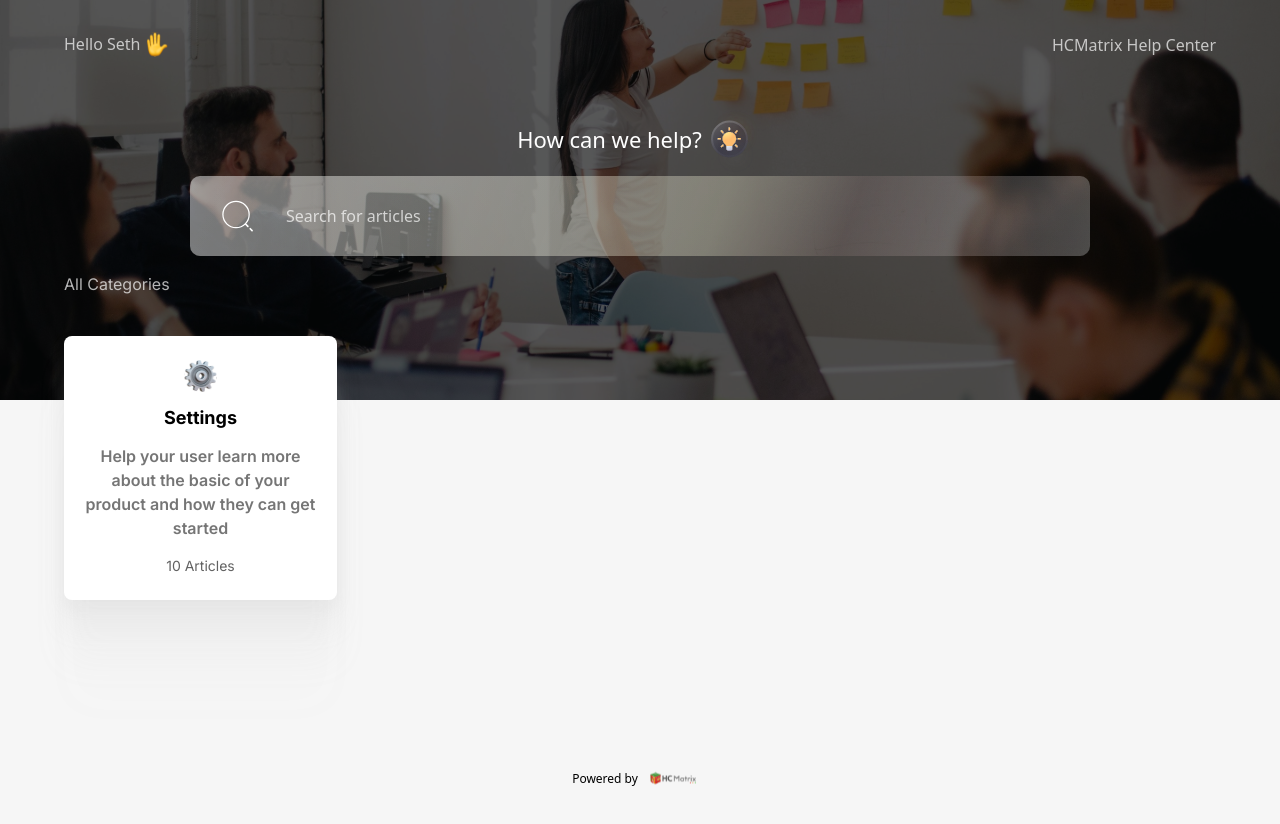
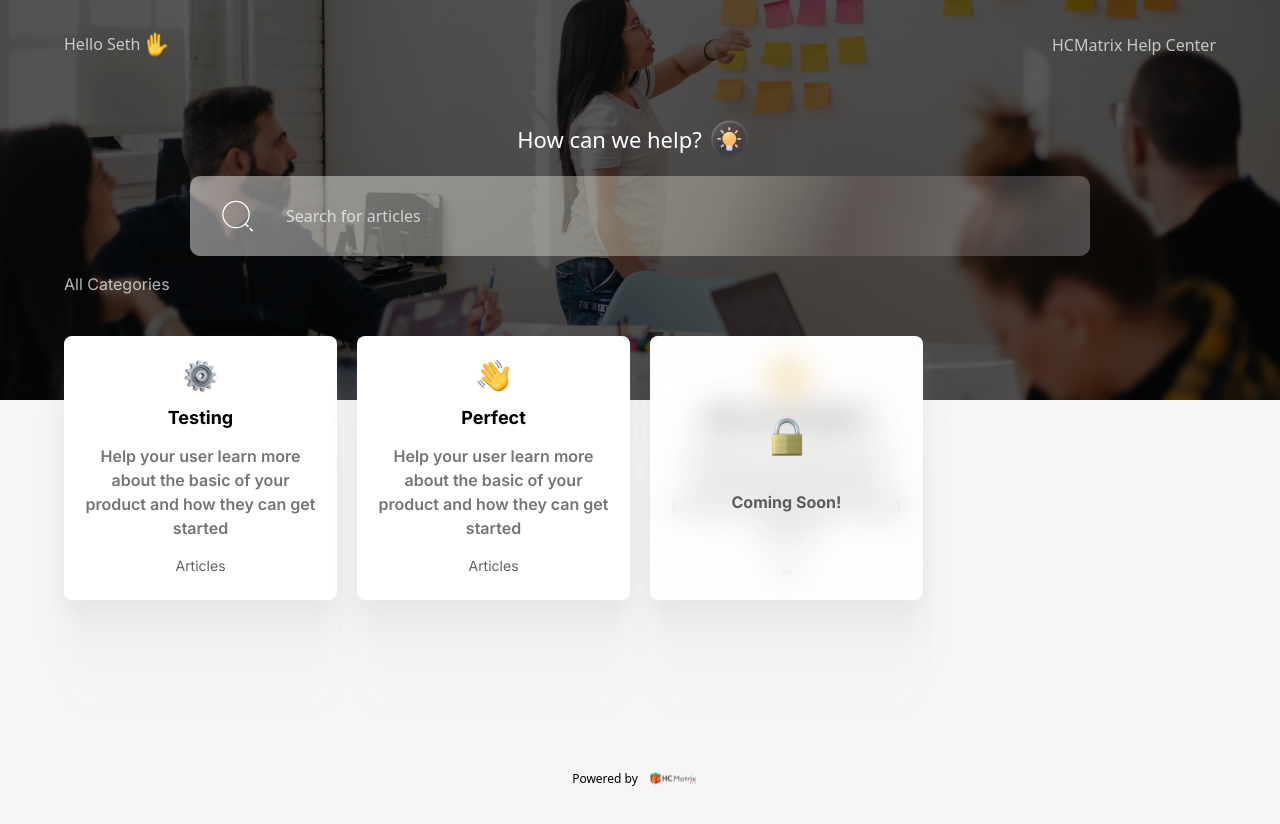
Before and after one commit to Olubukola-Martins/HCMatrix-UserGuide, a React (Vite) app: page / in a window 1280 px wide. Shown: the top 824 px of the page. Built offline with nearby package versions, Linux system fonts and the light colour scheme.

Commit message:
subcategory handling solved

```diff
--- a/src/App.jsx
+++ b/src/App.jsx
@@ -17,7 +17,7 @@ const App = () => {
             <Route path=":id" Component={SubCategories} />
 
             {/* This is for the Articles */}
-            <Route path=":id/:articles" Component={Articles} />
+            <Route path=":id/:category" Component={Articles} />
 
             {/* This is for the content of the article */}
             <Route path=":id/:articles/:article" Component={ArticleContainer}>
--- a/src/Sections/Articles.jsx
+++ b/src/Sections/Articles.jsx
@@ -7,48 +7,37 @@ import {
 } from "../components";
 import { useParams } from "react-router-dom";
 // import { categories } from "../data/data";
-
-import { categoryData } from "../data/data3";
+// import { categoryData } from "../data/data3";
 
 const Articles = () => {
   const { id, articles } = useParams();
-
-  const data = categoryData
-    .find((category) => {
-      return category.pageTitle === id;
-    })
-    .categories.find((item) => {
-      return item.categoryName === articles;
-    }).subCategories;
-
-  console.log(data);
-
-  const article = [];
+  console.log("this was called");
 
   return (
-    <Container>
-      <NavMenu articles={articles} />
-      <SectionContainer>
-        <header className="flex justify-between">
-          <Back home={true} />
-          <span className="text-sm text-customGray-semiDark">
-            {data.length} Articles
-          </span>
-        </header>
-        <div className="grid grid-cols-2 gap-5 mt-8">
-          {data.map((item, index) => {
-            return (
-              <Card
-                key={index}
-                name={item.subCategoryName}
-                description={item.subCategoryDescription}
-                data={item.article}
-              />
-            );
-          })}
-        </div>
-      </SectionContainer>
-    </Container>
+    <div>Articles</div>
+    // <Container>
+    //   <NavMenu articles={articles} />
+    //   <SectionContainer>
+    //     <header className="flex justify-between">
+    //       <Back home={true} />
+    //       <span className="text-sm text-customGray-semiDark">
+    //         {data.length} Articles
+    //       </span>
+    //     </header>
+    //     <div className="grid grid-cols-2 gap-5 mt-8">
+    //       {data.map((item, index) => {
+    //         return (
+    //           <Card
+    //             key={index}
+    //             name={item.subCategoryName}
+    //             description={item.subCategoryDescription}
+    //             data={item.article}
+    //           />
+    //         );
+    //       })}
+    //     </div>
+    //   </SectionContainer>
+    // </Container>
   );
 };
 export default Articles;
--- a/src/Sections/Category.jsx
+++ b/src/Sections/Category.jsx
@@ -1,14 +1,15 @@
 import { CategoryCard, Container, NavMenu } from "../components";
 // import { categories } from "../data/data";
-import { categoryData } from "../data/data3";
+// import { categoryData } from "../data/data3";
+import { categories } from "../data/new";
 
 const Category = () => {
   return (
     <Container>
       <NavMenu />
       <div className="grid lg:grid-cols-4 md:grid-cols-3 grid-cols-2 gap-5">
-        {categoryData.map((category) => {
-          return <CategoryCard key={category.pageTitle} category={category} />;
+        {categories.map((category, index) => {
+          return <CategoryCard key={index} category={category} />;
         })}
       </div>
     </Container>
--- a/src/Sections/SubCategories.jsx
+++ b/src/Sections/SubCategories.jsx
@@ -5,17 +5,33 @@ import {
   Back,
   Card,
 } from "../components";
-import { useParams } from "react-router-dom";
-import { categoryData } from "../data/data3";
+import { useParams, useNavigate } from "react-router-dom";
+import { categories } from "../data/new";
+import { useEffect, useState, useLayoutEffect } from "react";
 
 const SubCategories = () => {
   const { id } = useParams();
+  const navigate = useNavigate();
+  const [articleRoute, setArticleRoute] = useState("article");
 
-  const data = categoryData.find((category) => {
-    return category.pageTitle === id;
+  const data = categories.find((category) => {
+    return category.title === id;
   });
 
-  const { categories } = data;
+  const { subCategories } = data;
+
+  console.log(subCategories);
+
+  if (!subCategories) {
+    return navigate(`/${id}/${articleRoute}`);
+  }
+
+  useLayoutEffect(() => {
+    if (!subCategories) {
+      console.log("worked fine");
+      navigate(`/${id}/${articleRoute}`);
+    }
+  }, [subCategories, navigate, id, articleRoute]);
 
   const articles = [];
   return (
@@ -25,24 +41,24 @@ const SubCategories = () => {
         <header className="flex justify-between">
           <Back home={true} />
           <span className="text-sm text-customGray-semiDark">
-            <span>{categories.length}</span>
+            <span>{subCategories?.length}</span>
             <span className="ml-2">
-              {categories.length < 2 ? "Category" : "Categories"}
+              {subCategories?.length < 2 ? "Category" : "Categories"}
             </span>
           </span>
         </header>
         <div className="grid grid-cols-2 gap-5 mt-8">
-          {categories.map((item, index) => {
-            const name = item.categoryName;
-            const description = item.categoryDescription;
+          {subCategories.map((item, index) => {
+            const { title, description } = item;
             return (
-              <Card
-                key={index}
-                data={item}
-                categoryId={id}
-                name={name}
-                description={description}
-              />
+              <div key={index}>title</div>
+              // <Card
+              //   key={index}
+              //   data={item}
+              //   categoryId={id}
+              //   name={name}
+              //   description={description}
+              // />
             );
           })}
         </div>
--- a/src/components/CategoryCard.jsx
+++ b/src/components/CategoryCard.jsx
@@ -1,6 +1,7 @@
 import { Link } from "react-router-dom";
 import { wavingHand, lock } from "../assets/categories";
 import { Articles } from "../sections";
+import { useNavigate } from "react-router-dom";
 
 const placeHolder = {
   svg: wavingHand,
@@ -11,34 +12,40 @@ const placeHolder = {
 };
 
 const CategoryCard = ({ category }) => {
-  const {
-    svg,
-    pageTitle,
-    articles,
-    status,
-    pageDescription,
-    categories,
-    articleNo,
-  } = category;
+  const navigate = useNavigate();
+
+  const { svg, title, description, articlesNo, status, subCategories } =
+    category;
 
   // const array = articles ? articles : categories;
 
-  const icon = svg;
+  // const icon = svg;
+
+  const navigating = (sub) => {
+    if (!sub) {
+      navigate(`${title}/articles`);
+      return;
+    }
+    navigate(`${title}`);
+  };
 
   if (status === "active") {
     return (
       <div className="rounded-lg  bg-white px-4 py-6 customShadow box-border h-[16.5rem] flex flex-col items-center">
-        <img src={icon} className="h-8 mb-3" alt="" />
+        <img src={svg} className="h-8 mb-3" alt="" />
 
-        <Link to={`${articles ? `${pageTitle}` : `/categories/${pageTitle}`}`}>
-          <h3 className="text-lg font-bold mb-3">{pageTitle}</h3>
-        </Link>
+        <h3
+          className="text-lg font-bold mb-3"
+          onClick={() => navigating(subCategories)}
+        >
+          {title}
+        </h3>
 
         <p className="text-center text-customGray-light font-semibold mb-4">
-          {pageDescription}
+          {description}
         </p>
         <span className="text-sm text-customGray-semiDark">
-          {articleNo} Articles
+          {articlesNo} Articles
         </span>
       </div>
     );
--- /dev/null
+++ b/src/data/new.js
@@ -0,0 +1,123 @@
+// import { SubCategories } from "../sections";
+import {
+  wavingHand,
+  gear,
+  file,
+  clipBoard,
+  moneyBag,
+  briefCase,
+  alarmClock,
+} from "../assets/categories";
+
+const categories = [
+  {
+    svg: gear,
+    title: "Testing",
+    description:
+      "Help your user learn more about the basic of your product and how they can get started",
+    status: "active",
+    articles: [
+      {
+        title: "Organization Settings Article",
+        description: "learn about how to create an account",
+        subCategories: "Organization Settings",
+      },
+      {
+        title: "Performance Settings Article",
+        description: "learn about how to create an account",
+        subCategories: "Performance Settings",
+      },
+      {
+        title: "General Settings Article",
+        description: "learn about how to create an account",
+        subCategories: "General Settings",
+      },
+      {
+        title: "Learning & Development Settings",
+        description: "learn about how to create an account",
+        subCategories: "Learning & Development Settings",
+      },
+    ],
+  },
+  {
+    svg: wavingHand,
+    title: "Perfect",
+    description:
+      "Help your user learn more about the basic of your product and how they can get started",
+    status: "active",
+    subCategories: [
+      {
+        title: "General Settings",
+        description: "Company - Holiday - Projects",
+      },
+      {
+        title: "Organization Settings",
+        description: "Company - Holiday - Projects",
+      },
+      {
+        title: "User Access Control Settings",
+        description: "Company - Holiday - Projects",
+      },
+      {
+        title: "Automation Settings",
+        description: "Company - Holiday - Projects",
+      },
+      {
+        title: "Policies Settings",
+        description: "Company - Holiday - Projects",
+      },
+      {
+        title: "Self Service Settings",
+        description: "Company - Holiday - Projects",
+      },
+      {
+        title: "Payroll Setting",
+        description: "Company - Holiday - Projects",
+      },
+      {
+        title: "Time & Attendance Settings",
+        description: "Company - Holiday - Projects",
+      },
+      {
+        title: "Performance Settings",
+        description: "Company - Holiday - Projects",
+      },
+      {
+        title: "Learning & Development Settings",
+        description: "Company - Holiday - Projects",
+      },
+    ],
+    articles: [
+      {
+        title: "Organization Settings Article",
+        description: "learn about how to create an account",
+        subCategories: "Organization Settings",
+      },
+      {
+        title: "Performance Settings Article",
+        description: "learn about how to create an account",
+        subCategories: "Performance Settings",
+      },
+      {
+        title: "General Settings Article",
+        description: "learn about how to create an account",
+        subCategories: "General Settings",
+      },
+      {
+        title: "Learning & Development Settings",
+        description: "learn about how to create an account",
+        subCategories: "Learning & Development Settings",
+      },
+    ],
+  },
+  { status: "" },
+];
+
+export { categories };
+
+// Category -- subcategory -- articles -- content
+// category -- {name,title , description , article: [name, description, subcategories]}
+// so the logic would be to map the articles and find the categories
+// if subcategories is null , then route the article names to the articles
+// if it exist pair all the
+// article -- {name, content ,category, subcategory}
```
Also changed, not shown: .eslintrc.cjs.
